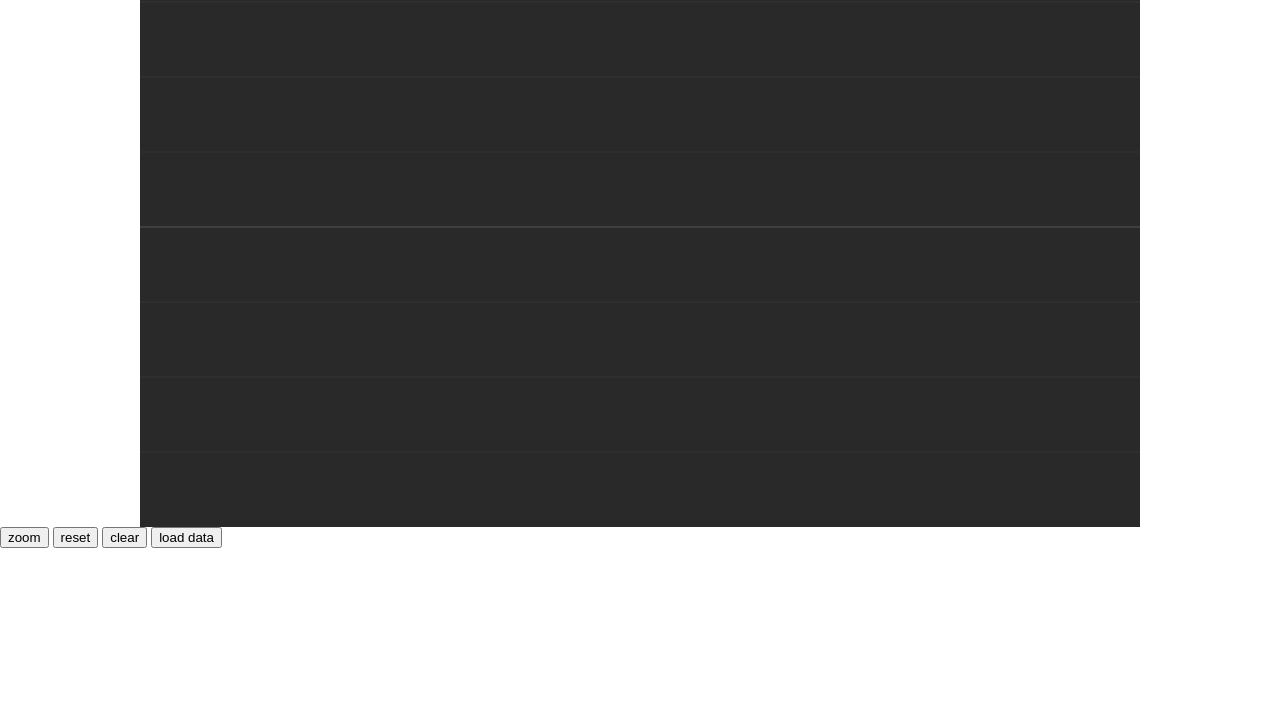
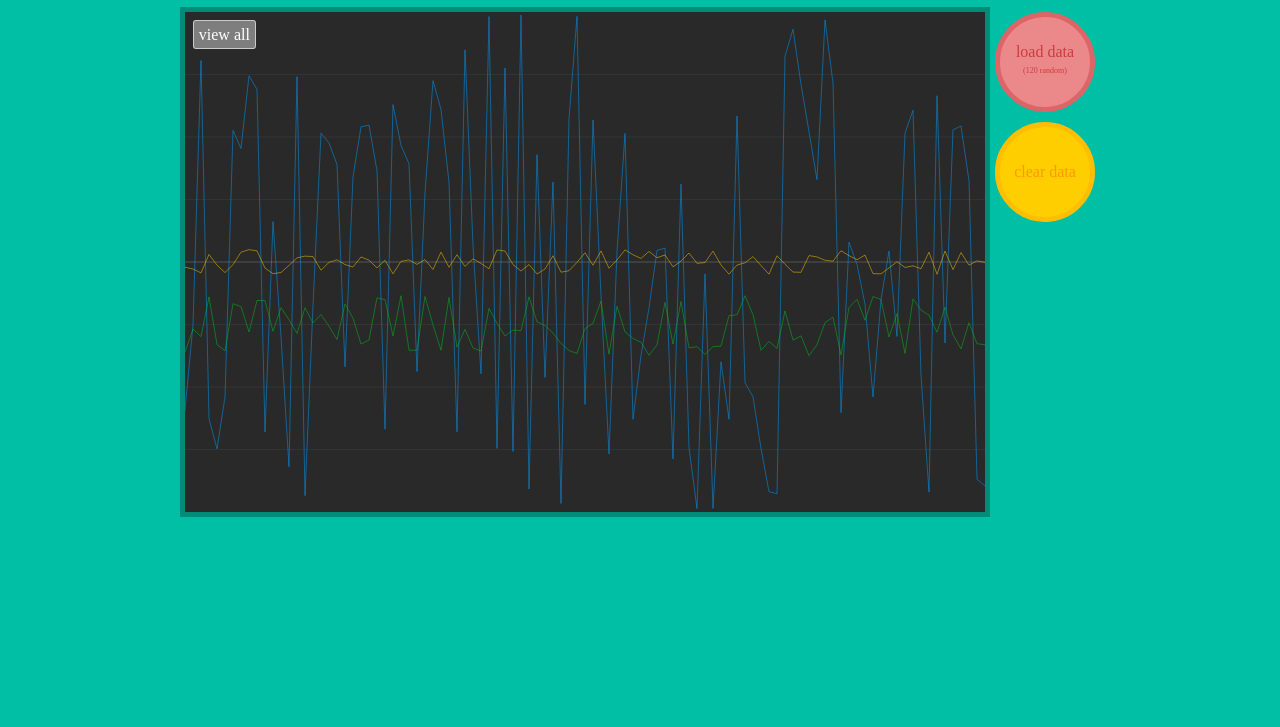
Before and after one commit to yuqianma/dynamicChart, a website: page index.html in a window 1280 px wide. Shown: the part 73-800 px from the top of the page. Drawn offline with nearby package versions, Linux system fonts and the light colour scheme; no server answers.

Commit message:
a draft done

```diff
--- a/index.html
+++ b/index.html
@@ -4,26 +4,86 @@
 <style type="text/css">
 body {
   margin: 0;
+  background: rgb(0, 191, 165);
+  color: #fff;
+}
+h1 {
+  margin-left: auto;
+  margin-right: auto;
+  text-align: center;
+}
+#container {
+  width: 920px;
+  height: 510px;
+  margin: 0 auto;
+}
+#container:after {
+  content: '';
+  display: block;
+  clear: both;
 }
 #chart-container {
-  width: 1000px;
-  height: 600px;
-  margin: 0 auto;
+  float: left;
+  width: 800px;
+  height: 500px;
+  border: 5px rgb(0, 140, 121)  solid;
+}
+#data-control {
+  float: left;
+  margin: 5px;
+}
+#data-control .btn {
+  width: 90px;
+  height: 90px;
+  text-align: center;
+  line-height: 90px;
+  border-width: 5px;
+  border-style: solid;
+  border-radius: 50px;
+}
+#data-control .btn:hover {
+  cursor: pointer;
+}
+#data-control #btn-load-data {
+  display: table-cell;
+  vertical-align: middle;
+  line-height: 1em;
+  background: rgb(235, 136, 138);
+  border-color: rgb(221, 101, 104);
+  color: rgb(205, 60, 63);
+}
+#data-control #btn-load-data:hover {
+  background: rgb(221, 101, 104);
+  border-color: rgb(235, 136, 138);
+  color: rgb(205, 60, 63);
+}
+#data-control #btn-clear {
+  margin-top: 10px;
+  background: rgb(255, 206, 0);
+  border-color: rgb(255, 191, 0);
+  color: rgb(255, 153, 0);
+}
+#data-control #btn-clear:hover {
+  background: rgb(255, 191, 0);
+  border-color: rgb(255, 206, 0);
+  color: rgb(255, 153, 0);
 }
 </style>
 <script src="/socket.io/socket.io.js"></script>
 <script src="/public/Chart.js"></script>
 <script src="/public/index.js"></script>
 <body>
-<div id="chart-container" class="chart">
-
-</div>
-
-<div id="chart-control">
-  <button id="btn-zoom">zoom</button>
-  <button id="btn-reset">reset</button>
-  <button id="btn-clear">clear</button>
-  <button id="btn-load-data">load data</button
-</div>
+  <h1>dynamic chart</h1>
+  <div id="container">
+    <div id="chart-container" class="chart">
+    </div>
+    <div id="data-control">
+      <div id="btn-load-data" class="btn">
+        load data</br>
+        <span style="font-size:0.5em">(120 random)</span>
+      </div>
+      <div id="btn-clear" class="btn">clear data</div>
+    </div>
+  </div>
 </body>
 </html>
--- a/public/Chart.css
+++ b/public/Chart.css
@@ -6,7 +6,7 @@
 
 .chart .data-card {
   position: absolute;
-  top: -100px;
+  top: -10000px;
   min-width: 80px;
   background: rgba(128, 128, 128, 0.5);
   border: 1px solid rgba(128, 128, 128, 0.8);
@@ -16,3 +16,19 @@
   line-height: 1.5em;
   padding: 0.2em 0.5em 0.2em 0.5em;
 }
+
+.chart .btn {
+  position: absolute;
+  display: none;
+  background: rgba(255, 255, 255, 0.4);
+  border: 1px solid rgba(255, 255, 255, 0.6);
+  color: #FFF;
+  padding: 0.3em;
+  border-radius: 3px;
+  z-index: 10;
+}
+
+.chart .btn:hover {
+  background: rgba(255, 255, 255, 0.6);
+  cursor: pointer;
+}
--- a/public/Chart.js
+++ b/public/Chart.js
@@ -112,6 +112,10 @@ var Chart = function Chart(targetDivId, initData) {
 
 			this.ctx;
 			this.dataCard;
+			this.btn = {
+				zoom: null,
+				reset: null
+			};
 			this.from;
 			this.to;
 			this._interSpace;
@@ -146,6 +150,11 @@ var Chart = function Chart(targetDivId, initData) {
 						return;
 				}
 				this.drawAction(event);
+			}
+		}, {
+			key: 'setBtn',
+			value: function setBtn(btn) {
+				this.btn = btn;
 			}
 		}, {
 			key: 'setDataCard',
@@ -226,14 +235,33 @@ var Chart = function Chart(targetDivId, initData) {
 				}
 			}
 		}, {
+			key: 'drawBtn',
+			value: function drawBtn() {
+				if (this.from > 0 || this.to < s.length - 1) {
+					this.btn.reset.style.display = 'inline-block';
+				} else {
+					this.btn.reset.style.display = 'none';
+				}
+
+				var range = this._selectedRange;
+				if (range.length < 2 || range[0] == range[1]) {
+					this.btn.zoom.style.display = 'none';
+				} else {
+					this.btn.zoom.style.bottom = '1em';
+					this.btn.zoom.style.left = (range[0] + range[1]) / 2 - 25 + 'px';
+					this.btn.zoom.style.display = 'inline-block';
+				}
+			}
+		}, {
 			key: 'drawData',
 			value: function drawData() {
-				this.dataCard.style.top = '-100px';
+				this.dataCard.style.top = '-10000px';
 				var ctx = this.ctx;
 				ctx.fillStyle = '#292929';
 				ctx.fillRect(0, -ctx.canvas.height / 2, ctx.canvas.width, ctx.canvas.height);
 				this.drawGrid();
 				this.drawLine();
+				this.drawBtn();
 			}
 		}, {
 			key: 'drawAction',
@@ -466,24 +494,48 @@ var Chart = function Chart(targetDivId, initData) {
 		},
 		// add and set html element
 		_setTarget: function _setTarget(targetDivId) {
+			var _this8 = this;
+
 			var targetDiv = document.getElementById(targetDivId);
 			var canvas = document.createElement('canvas');
 			var dataCard = document.createElement('div');
+			var btnZoom = document.createElement('div');
+			var btnReset = document.createElement('div');
 			// need a random id
 			// canvas.id = '';
 			// dataCard.id = '';
 			dataCard.setAttribute('class', 'data-card');
-			var width = targetDiv.offsetWidth;
-			var height = targetDiv.offsetHeight;
+			btnZoom.setAttribute('class', 'btn');
+			btnReset.setAttribute('class', 'btn');
+			btnZoom.innerHTML = 'zoom';
+			btnReset.innerHTML = 'view all';
+			btnReset.style.top = '0.5em';
+			btnReset.style.left = '0.5em';
+
+			var width = targetDiv.clientWidth;
+			var height = targetDiv.clientHeight;
 			canvas.width = width;
 			canvas.height = height;
 
 			targetDiv.appendChild(canvas);
 			targetDiv.appendChild(dataCard);
+			targetDiv.appendChild(btnZoom);
+			targetDiv.appendChild(btnReset);
 
 			var ctx = canvas.getContext('2d');
 			Draw.setContext(ctx);
 			Draw.setDataCard(dataCard);
+			Draw.setBtn({
+				zoom: btnZoom,
+				reset: btnReset
+			});
+
+			btnZoom.addEventListener('click', function () {
+				return _this8.zoom();
+			}, false);
+			btnReset.addEventListener('click', function () {
+				return _this8.reset();
+			}, false);
 		},
 
 		loadData: function loadData(data) {
@@ -545,8 +597,7 @@ var Chart = function Chart(targetDivId, initData) {
 
 		clear: function clear() {
 			s.clear();
-			Draw.setScope(0, 0);
-			Draw.drawData();
+			this.reset();
 		}
 
 	};
--- a/public/index.js
+++ b/public/index.js
@@ -1,6 +1,19 @@
 'use strict';
 
-var data = [{ x: '-669', y: '-198', z: '-2635' }, { x: '-890', y: '132', z: '-3925' }, { x: '51', y: '-844', z: '-167' }, { x: '1457', y: '812', z: '2231' }, { x: '1429', y: '982', z: '20' }, { x: '-629', y: '323', z: '2335' }, { x: '-32', y: '-990', z: '-2793' }, { x: '714', y: '750', z: '2081' }, { x: '867', y: '325', z: '1792' }, { x: '-565', y: '351', z: '-1108' }];
+var pointGenerator = function pointGenerator() {
+  var dot = function dot(upper) {
+    return Math.round(upper * 2 * Math.random() - upper);
+  };
+  return { x: dot(4000), y: dot(200), z: dot(500) - 1000 };
+};
+
+var dataGenerator = function dataGenerator(chTarget, amount, interval) {
+  var i = 0;
+  var id = setInterval(function () {
+    if (++i > amount) clearInterval(id);
+    chTarget.addPoint(pointGenerator());
+  }, interval);
+};
 
 window.onload = function () {
   var socket = io();
@@ -8,22 +21,23 @@ window.onload = function () {
 
   chart.register(['peek', 'select', 'wheel']);
 
+  // socket
   socket.on('get data', function (msg) {
     // console.log(msg);
     chart.addPoint(msg);
   });
 
-  document.getElementById('btn-zoom').addEventListener('click', function () {
-    return chart.zoom();
-  }, false);
-  document.getElementById('btn-reset').addEventListener('click', function () {
-    return chart.reset();
-  }, false);
+  // UI
+  if (sessionStorage.length === 0) {
+    chart.reset();
+    dataGenerator(chart, 150, 20);
+  }
+
   document.getElementById('btn-clear').addEventListener('click', function () {
     return chart.clear();
   }, false);
   document.getElementById('btn-load-data').addEventListener('click', function () {
-    chart.loadData(data);
     chart.reset();
+    dataGenerator(chart, 120, 20);
   }, false);
 };
```
Also changed, not shown: gulpfile.js (added, +31 -0 lines), package.json (+7 -1 lines), 2 other files.
